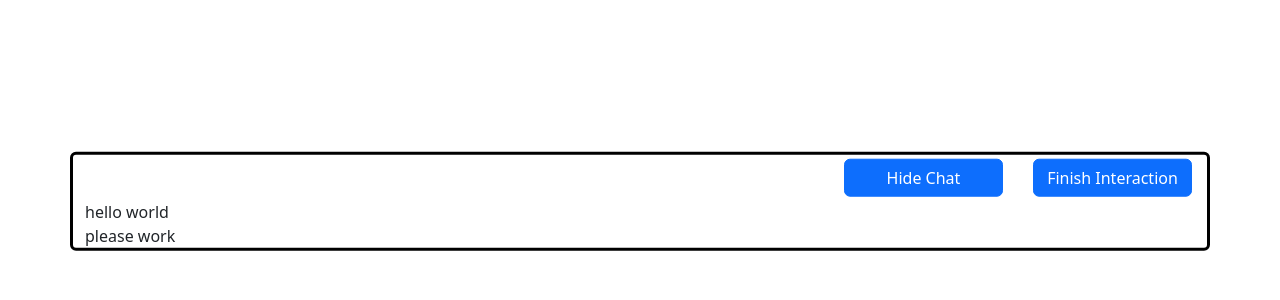
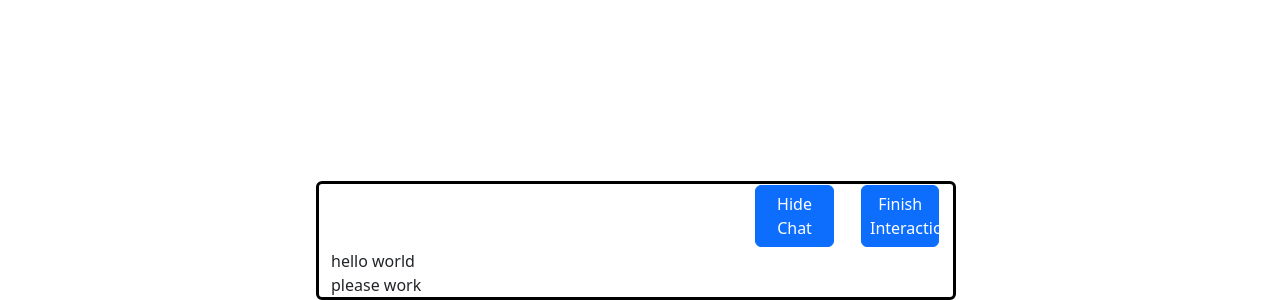
Before and after one commit to RishiSajay/PenPals, a React (Vite) app: page / in a window 1280 px wide. Shown: the part 500-800 px from the top of the page. Built offline with nearby package versions, Linux system fonts and the light colour scheme.

Commit message:
fixed card position

```diff
--- a/src/App.tsx
+++ b/src/App.tsx
@@ -3,7 +3,7 @@ import Transcript from "./Components/Transcript";
 function App() {
   return (
     <>
-      <div>
+      <div className="px-2">
         <Transcript></Transcript>
       </div>
     </>
--- a/src/Components/Chat.tsx
+++ b/src/Components/Chat.tsx
@@ -1,12 +1,17 @@
+import Definition from './Definition';
+import React, { useState } from "react";
+
 interface chatProps {
     botChat: string[];
     userChat: string[];
 }
 
 function Chat(chats : chatProps) {
+    const [showCard, setShowCard] = useState("");
+
 
     const handleClick = (word : string) => {
-        console.log(`${word} clicked`);
+        setShowCard(word);
     }
     return(
         <div>
@@ -22,6 +27,14 @@ function Chat(chats : chatProps) {
               ))}
             </div>
           ))}
+          <div className="position-fixed top-0 end-0">
+            {showCard != "" &&
+              <Definition word={showCard}>
+
+              </Definition>
+            }
+
+          </div>
         </div>
     );
 }
--- /dev/null
+++ b/src/Components/Definition.tsx
@@ -0,0 +1,20 @@
+import Card from 'react-bootstrap/Card';
+
+interface definitionProps {
+    word: String;
+}
+function Definition(props: definitionProps) {
+    return(
+        <div>
+            <Card>
+                <Card.Body>
+                    <Card.Title>
+                        {`Word: ${props.word}`}
+                    </Card.Title>
+                </Card.Body>
+            </Card>
+        </div>
+    );
+}
+
+export default Definition;
--- a/src/Components/Transcript.tsx
+++ b/src/Components/Transcript.tsx
@@ -16,7 +16,10 @@ function Transcript() {
   const botArr = ["hello world", "please work"];
 
   return (
-    <div className="container chatBox rounded-2 position-absolute bottom-0 start-50 translate-middle">
+    <>
+      <div className="row position-fixed bottom-0 w-100">
+        <div className="col"></div>
+        <div className="col-6 chatBox rounded-2">
           <div className="row">
             <div
               className="col"
@@ -55,6 +58,9 @@ function Transcript() {
             </div>
           </Collapse>
         </div>
+        <div className="col"></div>
+      </div>
+    </>
   );
 }
 
```
Also changed, not shown: src/Styles/Transcript.css (line endings or trailing spaces). Lines whose indentation alone changed are shown as unchanged.
